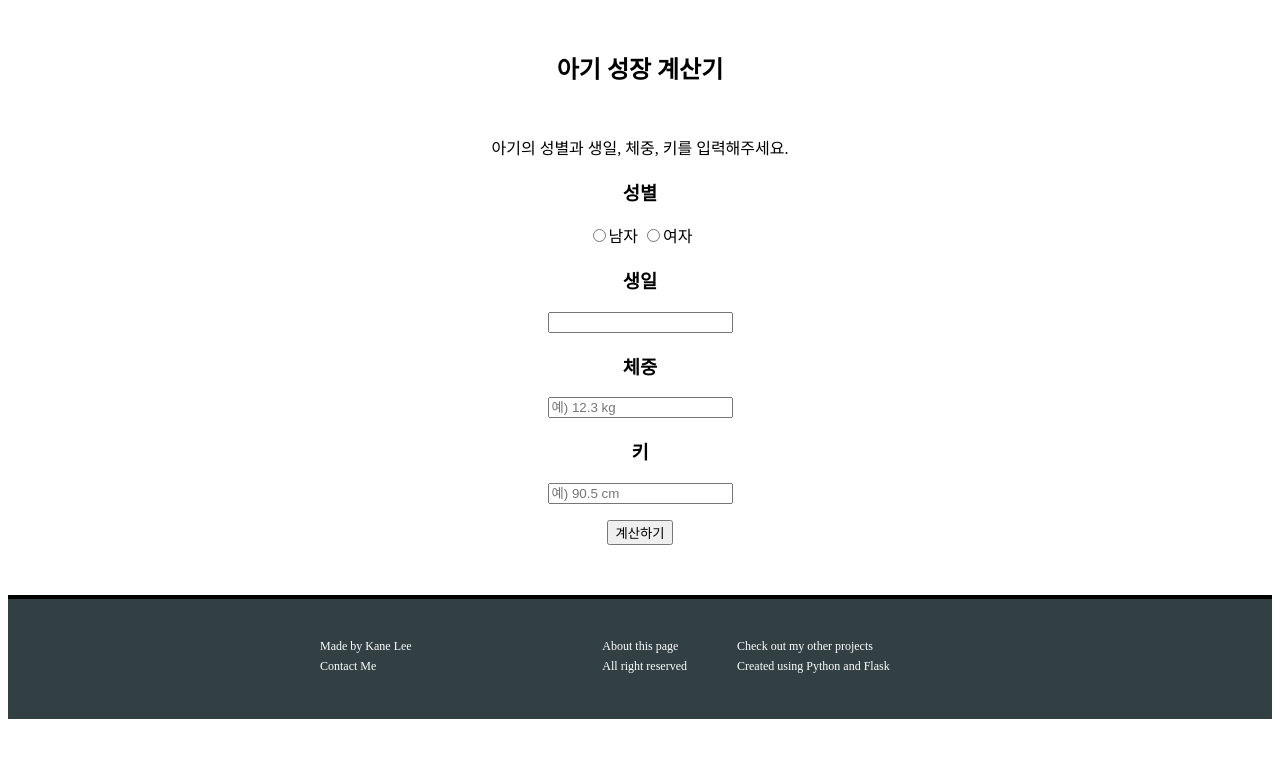
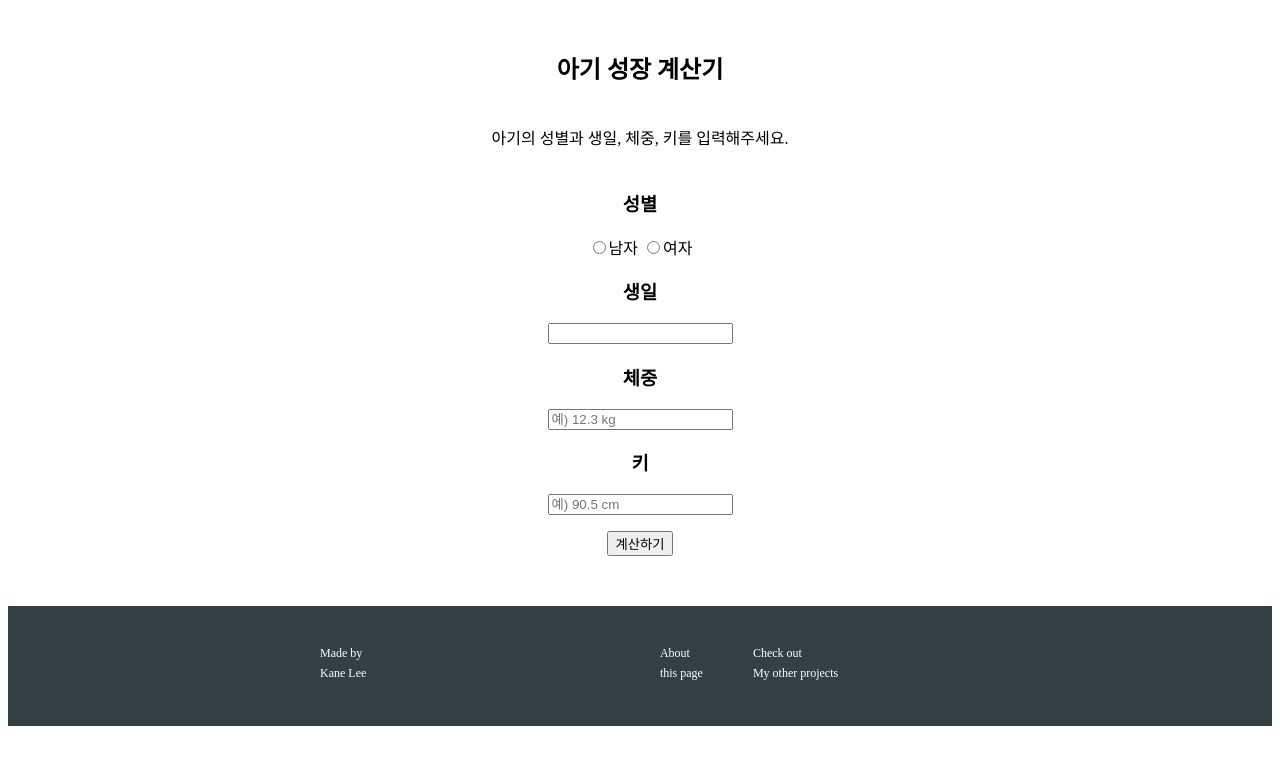
Before and after one commit to Kane-Lee/baby_growth_web, a Flask app: page / in a window 1280 px wide. Shown: the top 765 px of the page. Run offline with Flask 3, Linux system fonts and the light colour scheme; some libraries are stand-ins or nearby versions.

Commit message:
fix design

```diff
--- a/static/css/styles.css
+++ b/static/css/styles.css
@@ -7,7 +7,12 @@ main {
 }
 
 .input_explanation {
-    margin-top: 50px;
+    margin-top: 40px;
+    margin-bottom: 40px;
+}
+
+.cal_button{
+    margin-top: 40px;
 }
 
 .spacer { flex:1; }
@@ -23,7 +28,6 @@ main {
     background-color: #323f43;
     padding: 40px 0;
     margin: auto 0 0 0;
-    border-top: 4px solid black;
     color:white;
     font-size: 12px;
 }
--- a/templates/home.html
+++ b/templates/home.html
@@ -39,7 +39,7 @@
                 <input type="number" name="weight" step="0.1" placeholder="예) 12.3 kg">
                 <h3>키</h3>
                 <input type="number" name="height" step="0.1" placeholder="예) 90.5 cm">
-                <p><button type="submit">계산하기</button></p>
+                <p class="cal__button"><button type="submit">계산하기</button></p>
             </form>
             <div class="spacer"></div>
         </section>
@@ -47,17 +47,17 @@
     <footer class="footer">
         <div class="footer__content">
             <section class="left">
-                <a class="footer__item">Made by Kane Lee</a>
-                <a href="mailto:kyedlee@gmail.com" class="footer__item">Contact Me</a>
+                <a class="footer__item">Made by</a>
+                <a class="footer__item">Kane Lee</a>
             </section>
             <section class="right">
                 <div class="footer__column">
-                    <a class="footer__item">About this page</a>
-                    <a class="footer__item">All right reserved</a>
+                    <a class="footer__item">About</a>
+                    <a class="footer__item">this page</a>
                 </div>
                 <div class="footer__column">
-                    <a class="footer__item">Check out my other projects</a>
-                    <a class="footer__item">Created using Python and Flask</a>
+                    <a class="footer__item">Check out</a>
+                    <a class="footer__item">My other projects</a>
                 </div>
             </section>
         </div>
--- a/templates/result.html
+++ b/templates/result.html
@@ -21,7 +21,7 @@
             <summary>어떻게 계산되나요?</summary>
             <div class="origin">
             <p class="origin__explanation">보건복지부와 대한소아과학회는 10년마다</p>
-            <p class="eorigin__xplanation">소아 청소년의 신장, 체중 등을 조사하여 발표하고 있어요.</p>
+            <p class="origin__explanation">소아 청소년의 신장, 체중 등을 조사하여 발표하고 있어요.</p>
             <p class="origin__explanation">이 계산기는 최근 발표 자료인 2017년 자료를 바탕으로 만들어졌어요.</p>
             </div>
         </details>
```
